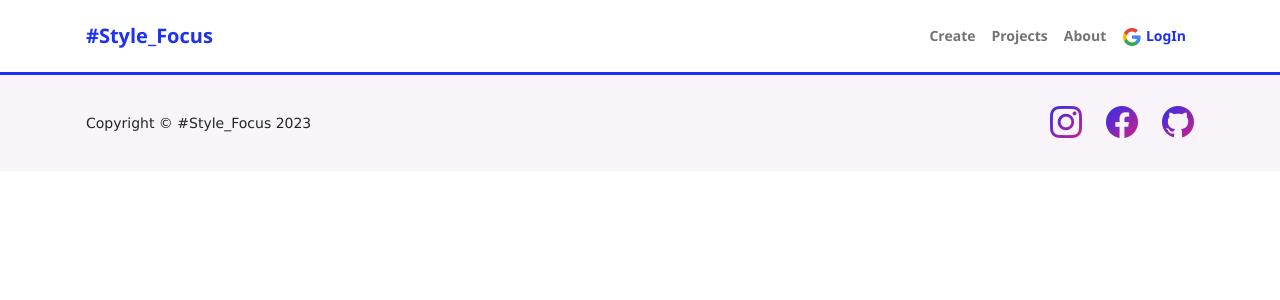
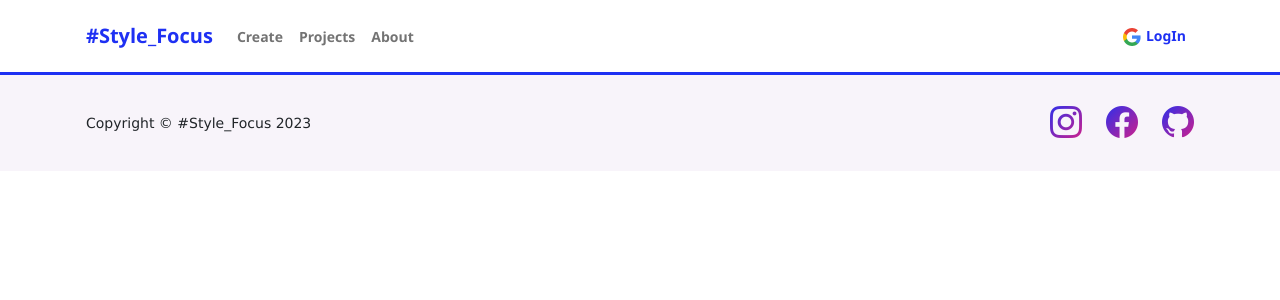
Before and after one commit to S0HYUNN/-_-, a Flask app: page /base in a window 1280 px wide. Shown: the top 300 px of the page. Run offline with Flask 3, Linux system fonts and the light colour scheme; some libraries are stand-ins or nearby versions.

Commit message:
:art: base

```diff
--- a/templates/base.html
+++ b/templates/base.html
@@ -27,15 +27,12 @@
         <nav class="navbar navbar-expand-lg navbar-light bg-white py-3">
             <div class="container px-5">
                 <a class="navbar-brand" href="/"><span class="fw-bolder text-primary">#Style_Focus</span></a>
-                <!-- <button class="navbar-toggler" type="button" data-bs-toggle="collapse"
-                    data-bs-target="#navbarSupportedContent" aria-controls="navbarSupportedContent"
-                    aria-expanded="false" aria-label="Toggle navigation"><span
-                        class="navbar-toggler-icon"></span></button> -->
+                        <ul class="navbar-nav ms-auto mb-2 mb-lg-0 small fw-bolder">
+                        <li class="nav-item"><a class="nav-link" href="/input">Create</a></li>
+                        <li class="nav-item"><a class="nav-link" href="/projects">Projects</a></li>
+                        <li class="nav-item"><a class="nav-link" href="/resume">About</a></li></ul>
                 <div class="collapse navbar-collapse" id="navbarSupportedContent">
                     <ul class="navbar-nav ms-auto mb-2 mb-lg-0 small fw-bolder">
-                        <li class="nav-item"><a class="nav-link" href="/input">Create</a></li>
-                        <li class="nav-item"><a class="nav-link" href="/projects">Projects</a></li>
-                        <li class="nav-item"><a class="nav-link" href="/resume">About</a></li>
                         {% if not name %}
                         <li class="nav-item">
                             <a class="nav-link text-primary" href="/login">
```
